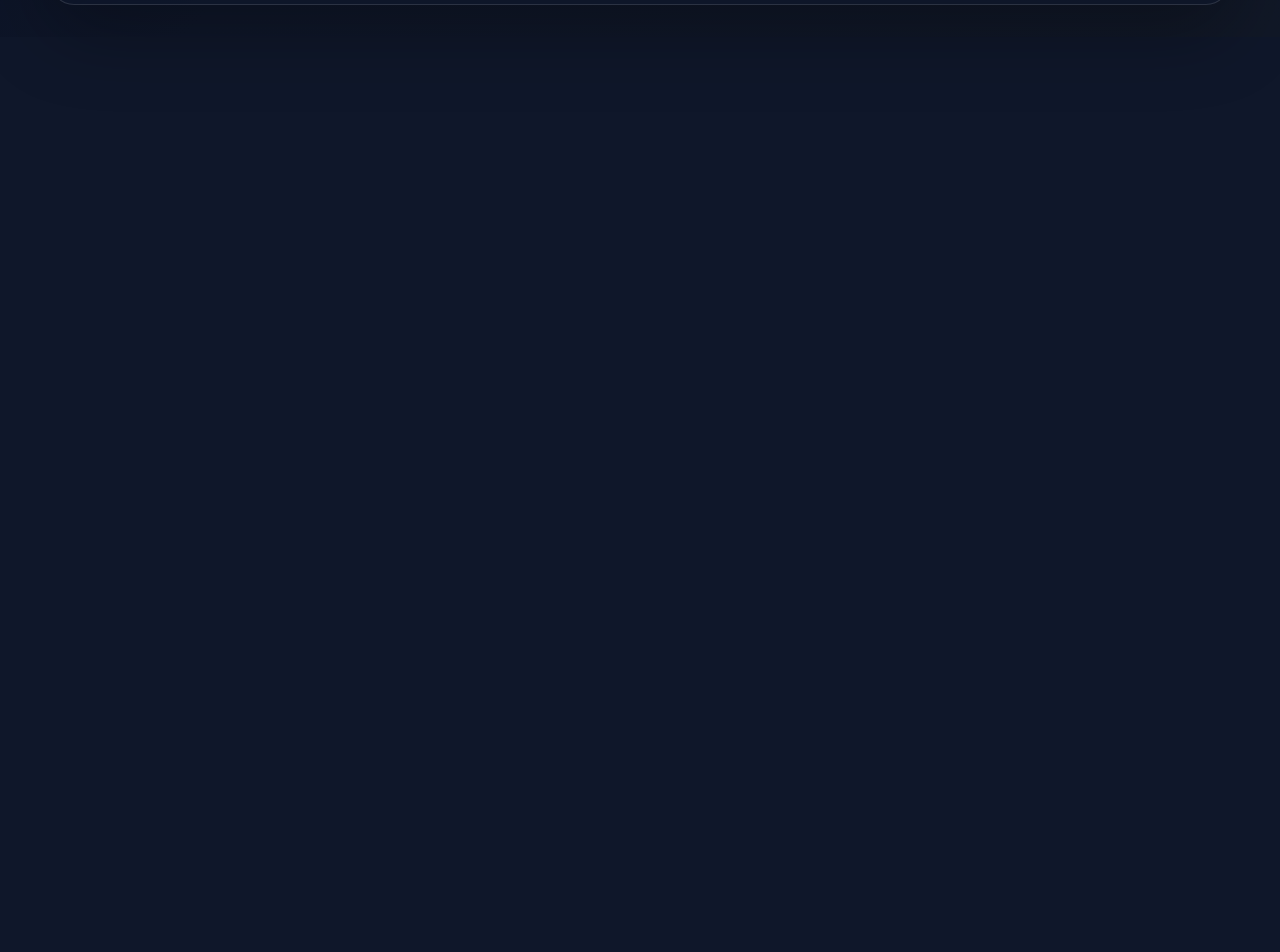
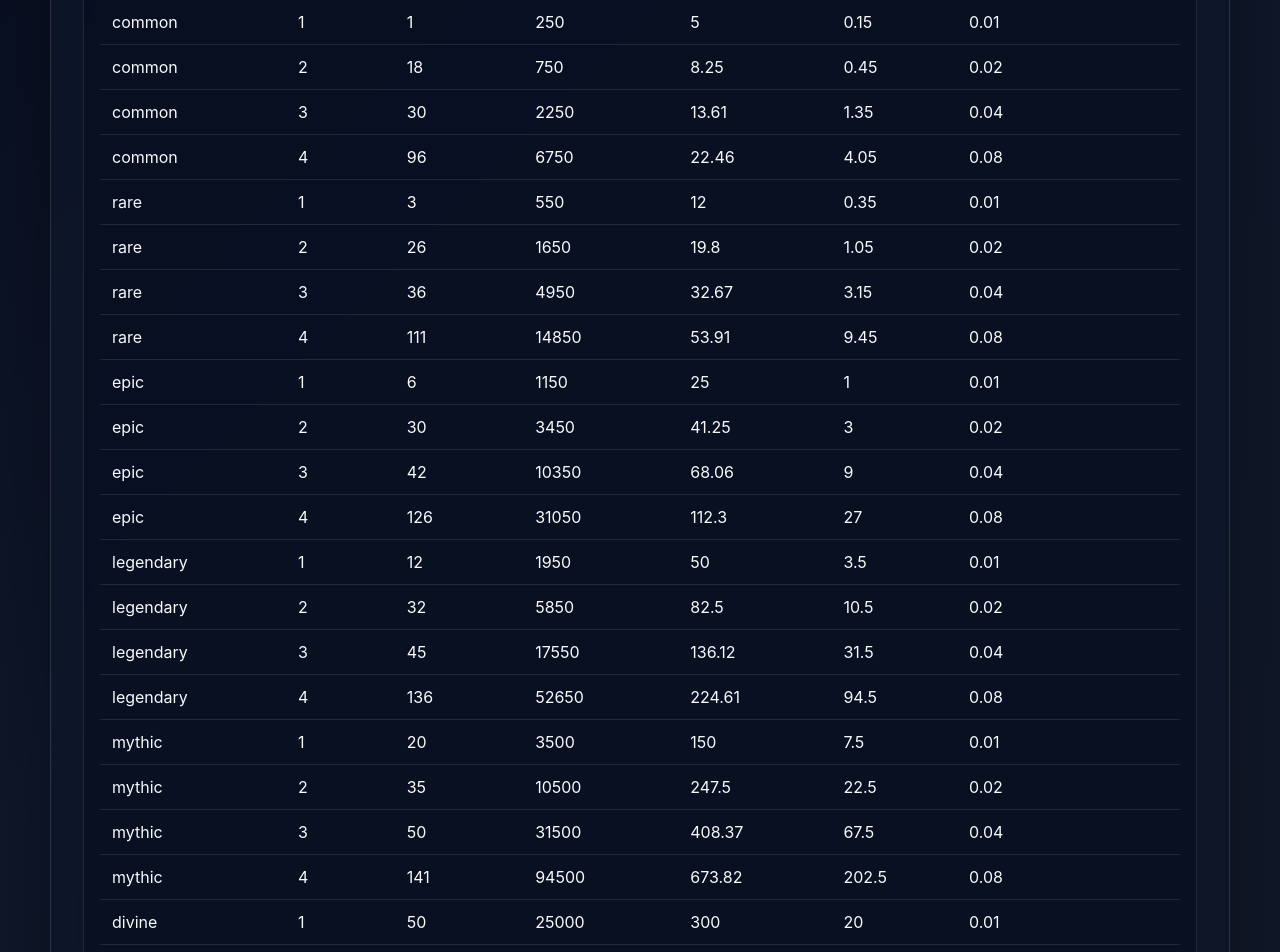
Before and after one commit to IZxMD/Torment-the-Obelisk, a React (Vite) app: page /archaeology in a window 1280 px wide. Shown: the part 1120-2072 px from the top of the page. Before the commit the page ends 1157 px from the top, so only its background shows below. Built offline with nearby package versions, Linux system fonts and the light colour scheme.

Commit message:
Complete Archaeology block data

```diff
--- a/src/features/archaeology/data/archaeologyBlocks.ts
+++ b/src/features/archaeology/data/archaeologyBlocks.ts
@@ -6,50 +6,49 @@ const source = {
   revisionTimestamp: '2026-04-22T04:19:29Z',
 };
 
+const block = (rarity: ArchaeologyBlockStat['rarity'], tier: number, tierWave: number, hp: number, armor: number | null, xp: number, fragments: number | null, hp100: number, armor100: number | null, hp150: number, armor150: number | null): ArchaeologyBlockStat => ({
+  id: `${rarity}-${tier}`,
+  rarity,
+  tier,
+  tierWave,
+  hp,
+  armor,
+  xp,
+  fragments,
+  hp100,
+  armor100,
+  hp150,
+  armor150,
+  source,
+});
+
 export const archaeologyBlocks: ArchaeologyBlockStat[] = [
-  {
-    id: 'dirt-1',
-    rarity: 'dirt',
-    tier: 1,
-    tierWave: 1,
-    hp: 100,
-    armor: null,
-    xp: 0.05,
-    fragments: null,
-    hp100: 200,
-    armor100: null,
-    hp150: 400,
-    armor150: null,
-    source,
-  },
-  {
-    id: 'common-1',
-    rarity: 'common',
-    tier: 1,
-    tierWave: 1,
-    hp: 250,
-    armor: 5,
-    xp: 0.15,
-    fragments: 0.01,
-    hp100: 500,
-    armor100: 7.5,
-    hp150: 1000,
-    armor150: 7.5,
-    source,
-  },
-  {
-    id: 'rare-1',
-    rarity: 'rare',
-    tier: 1,
-    tierWave: 3,
-    hp: 550,
-    armor: 12,
-    xp: 0.35,
-    fragments: 0.01,
-    hp100: 1100,
-    armor100: 18,
-    hp150: 2200,
-    armor150: 18,
-    source,
-  },
+  block('dirt', 1, 1, 100, null, 0.05, null, 200, null, 400, null),
+  block('dirt', 2, 12, 300, null, 0.15, null, 600, null, 1200, null),
+  block('dirt', 3, 24, 900, null, 0.45, null, 1800, null, 3600, null),
+  block('dirt', 4, 81, 2700, null, 1.35, null, 5400, null, 10800, null),
+  block('common', 1, 1, 250, 5, 0.15, 0.01, 500, 7.5, 1000, 7.5),
+  block('common', 2, 18, 750, 8.25, 0.45, 0.02, 1500, 12.38, 3000, 12.38),
+  block('common', 3, 30, 2250, 13.61, 1.35, 0.04, 4500, 20.42, 9000, 20.42),
+  block('common', 4, 96, 6750, 22.46, 4.05, 0.08, 13500, 33.69, 27000, 33.69),
+  block('rare', 1, 3, 550, 12, 0.35, 0.01, 1100, 18, 2200, 18),
+  block('rare', 2, 26, 1650, 19.8, 1.05, 0.02, 3300, 29.7, 6600, 29.7),
+  block('rare', 3, 36, 4950, 32.67, 3.15, 0.04, 9900, 49, 19800, 49),
+  block('rare', 4, 111, 14850, 53.91, 9.45, 0.08, 29700, 80.86, 59400, 80.86),
+  block('epic', 1, 6, 1150, 25, 1, 0.01, 2300, 37.5, 4600, 37.5),
+  block('epic', 2, 30, 3450, 41.25, 3, 0.02, 6900, 61.88, 13800, 61.88),
+  block('epic', 3, 42, 10350, 68.06, 9, 0.04, 20700, 102.09, 41400, 102.09),
+  block('epic', 4, 126, 31050, 112.3, 27, 0.08, 62100, 168.45, 124200, 168.45),
+  block('legendary', 1, 12, 1950, 50, 3.5, 0.01, 3900, 75, 7800, 75),
+  block('legendary', 2, 32, 5850, 82.5, 10.5, 0.02, 11700, 123.75, 23400, 123.75),
+  block('legendary', 3, 45, 17550, 136.12, 31.5, 0.04, 35100, 204.19, 70200, 204.19),
+  block('legendary', 4, 136, 52650, 224.61, 94.5, 0.08, 105300, 336.91, 210600, 336.91),
+  block('mythic', 1, 20, 3500, 150, 7.5, 0.01, 7000, 225, 14000, 225),
+  block('mythic', 2, 35, 10500, 247.5, 22.5, 0.02, 21000, 371.25, 42000, 371.25),
+  block('mythic', 3, 50, 31500, 408.37, 67.5, 0.04, 63000, 612.56, 126000, 612.56),
+  block('mythic', 4, 141, 94500, 673.82, 202.5, 0.08, 189000, 1010.73, 378000, 1010.73),
+  block('divine', 1, 50, 25000, 300, 20, 0.01, 50000, 450, 100000, 450),
+  block('divine', 2, 75, 75000, 495, 60, 0.02, 150000, 742.5, 300000, 742.5),
+  block('divine', 3, 100, 225000, 816.75, 180, 0.04, 450000, 1225.13, 900000, 1225.13),
+  block('divine', 4, 150, 675000, 1347.64, 540, 0.08, 1350000, 2021.46, 2700000, 2021.46),
 ];
```
